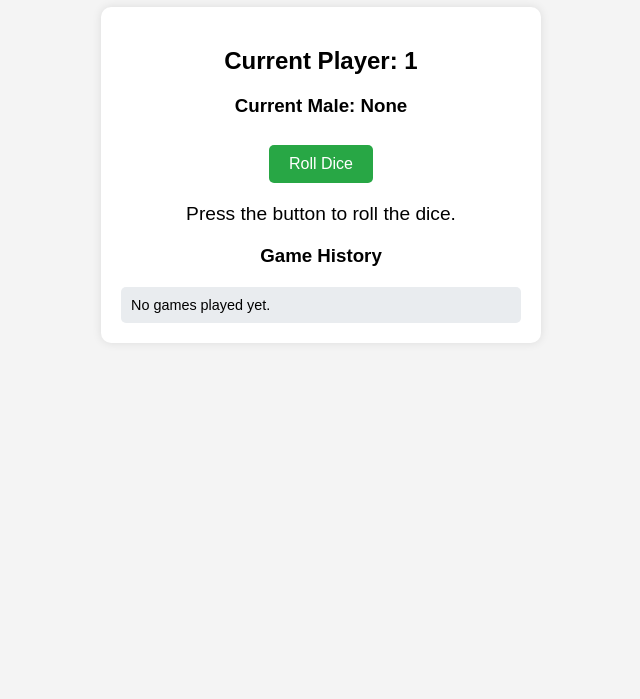
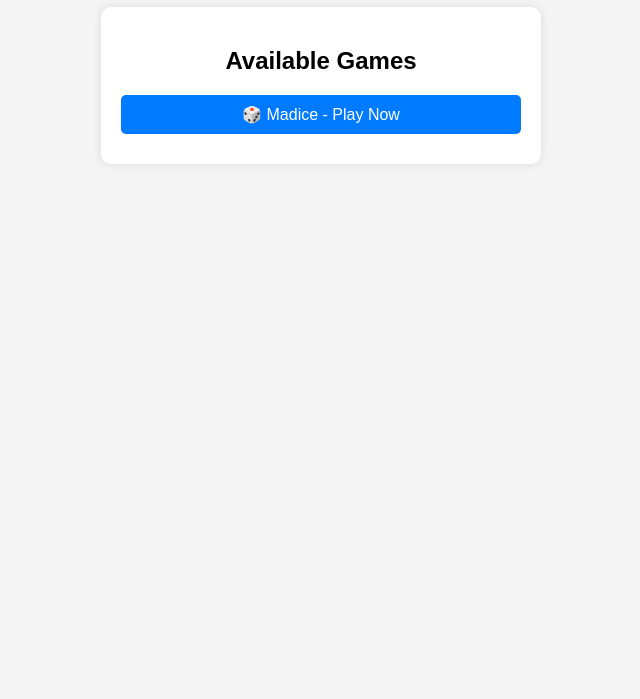
Before and after one commit to Forgive62/dice-game-s1, a plain HTML site: page index.html in a window 1280 px wide. Shown: the part 101-800 px from the top of the page, without its empty margins (319-959 px from the left). Drawn offline with Linux system fonts and the light colour scheme.

Commit message:
Update index.html

```diff
--- a/index.html
+++ b/index.html
@@ -3,7 +3,7 @@
 <head>
     <meta charset="UTF-8">
     <meta name="viewport" content="width=device-width, initial-scale=1.0">
-    <title>Two Dice Game</title>
+    <title>Game Hub</title>
     <style>
         body {
             text-align: center;
@@ -11,7 +11,7 @@
             background-color: #f4f4f4;
             padding: 20px;
         }
-        #game-container {
+        #game-list {
             background: white;
             padding: 20px;
             border-radius: 10px;
@@ -20,89 +20,26 @@
             width: 90%;
             max-width: 400px;
         }
-        button {
-            padding: 10px 20px;
-            font-size: 1em;
+        .game-item {
+            background: #007bff;
+            color: white;
+            padding: 10px;
+            margin: 10px 0;
+            border-radius: 5px;
             cursor: pointer;
-            border: none;
-            background: #28a745;
-            color: white;
-            border-radius: 5px;
-            margin-top: 10px;
+            text-decoration: none;
+            display: block;
         }
-        button:hover {
-            background: #218838;
-        }
-        #result {
-            margin-top: 20px;
-            font-size: 1.2em;
-        }
-        #history {
-            margin-top: 20px;
-            max-height: 150px;
-            overflow-y: auto;
-            text-align: left;
-            padding: 10px;
-            background: #e9ecef;
-            border-radius: 5px;
-            font-size: 0.9em;
+        .game-item:hover {
+            background: #0056b3;
         }
     </style>
 </head>
 <body>
-    <h1>Two Dice Game</h1>
-    <div id="game-container">
-        <h2>Current Player: <span id="current-player">1</span></h2>
-        <h3>Current Male: <span id="current-male">None</span></h3>
-        <button onclick="rollDice()">Roll Dice</button>
-        <p id="result">Press the button to roll the dice.</p>
-        <h3>Game History</h3>
-        <div id="history">No games played yet.</div>
+    <h1>Welcome to Game Hub</h1>
+    <div id="game-list">
+        <h2>Available Games</h2>
+        <a href="madice.html" class="game-item">🎲 Madice - Play Now</a>
     </div>
-
-    <script>
-        let currentPlayer = 1;
-        let male = null;
-        let history = [];
-
-        function rollDice() {
-            let die1 = Math.floor(Math.random() * 6) + 1;
-            let die2 = Math.floor(Math.random() * 6) + 1;
-            let total = die1 + die2;
-            let message = `Player ${currentPlayer} rolled ${die1} and ${die2} (Total: ${total}). `;
-
-            if (male === null) { // First roll
-                if (total === 7 || total === 11) {
-                    message += `<b>Pop! Player ${currentPlayer} wins immediately!</b>`;
-                    history.unshift(`🏆 Player ${currentPlayer} won with a Pop!`);
-                } else if (total === 2 || total === 3 || total === 12) {
-                    message += `<b>Craps! Player ${currentPlayer} loses immediately!</b>`;
-                    history.unshift(`💀 Player ${currentPlayer} lost with Craps.`);
-                    currentPlayer = 3 - currentPlayer; // Switch player
-                } else {
-                    male = total;
-                    message += `The Male is ${male}. Player ${currentPlayer} must roll it again.`;
-                }
-            } else { // Subsequent rolls
-                if (total === male) {
-                    message += `<b>Player ${currentPlayer} wins!</b>`;
-                    history.unshift(`🏆 Player ${currentPlayer} won by hitting ${male}!`);
-                    male = null; // Reset game
-                } else if (total === 7) {
-                    message += `<b>Player ${currentPlayer} loses! Player ${3 - currentPlayer} wins!</b>`;
-                    history.unshift(`🔥 Player ${currentPlayer} lost by hitting a 7.`);
-                    currentPlayer = 3 - currentPlayer; // Switch player
-                    male = null; // Reset game
-                } else {
-                    message += `Roll again.`;
-                }
-            }
-
-            document.getElementById("result").innerHTML = message;
-            document.getElementById("current-player").textContent = currentPlayer;
-            document.getElementById("current-male").textContent = male !== null ? male : "None";
-            document.getElementById("history").innerHTML = history.join("<br>");
-        }
-    </script>
 </body>
 </html>
```
